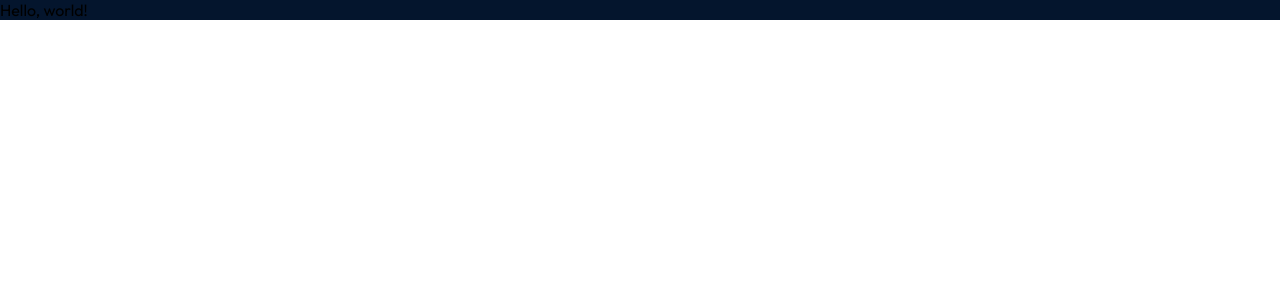
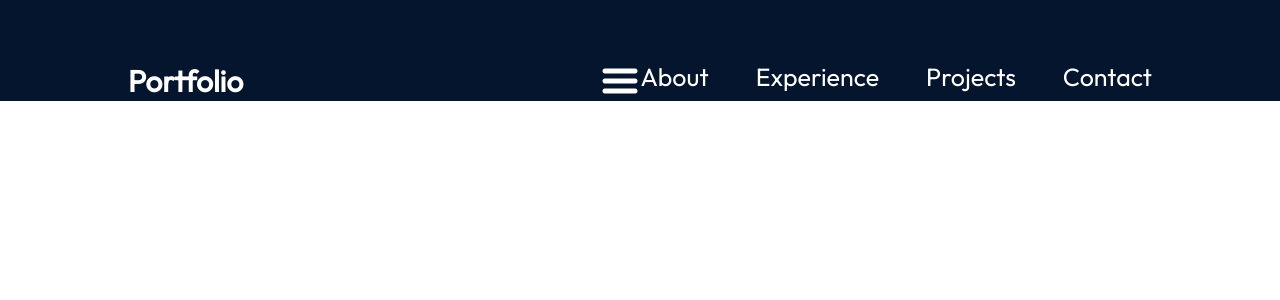
Before and after one commit to GoninDS/portfolio-website, a React (Vite) app: page / in a window 1280 px wide. Shown: the top 300 px of the page. Built offline with nearby package versions, Linux system fonts and the light colour scheme.

Commit message:
Initial navbar implementation

```diff
--- a/src/App.jsx
+++ b/src/App.jsx
@@ -1,7 +1,10 @@
 import styles from './App.module.css'
+import { Navbar } from "./components/Navbar/Navbar"
 
 function App() {
-  return <div className={styles.App}>Hello, world!</div>
+  return <div className={styles.App}>
+    <Navbar />
+  </div>
 }
 
 export default App
--- /dev/null
+++ b/src/components/Navbar/Navbar.jsx
@@ -0,0 +1,31 @@
+import React, {useState} from "react"
+
+import styles from "./Navbar.module.css";
+import { getImageUrl } from "../../utils";
+
+
+export const Navbar = () => {
+    // Semantic html tag => div => nav
+    return <nav className={styles.navbar}>
+        <a className={styles.title} href="/">
+            Portfolio
+        </a>
+        <div className={styles.menu}>
+            <img className={styles.menuBtn} src={getImageUrl("nav/menuIcon.png")}/>
+            <ul className={styles.menuItems}>
+                <li>
+                    <a href="#about">About</a>
+                </li>
+                <li>
+                    <a href="#experience">Experience</a>
+                </li>
+                <li>
+                    <a href="#projects">Projects</a>
+                </li>
+                <li>
+                    <a href="#contact">Contact</a>
+                </li>
+            </ul>
+        </div>
+    </nav>;
+}
--- /dev/null
+++ b/src/components/Navbar/Navbar.module.css
@@ -0,0 +1,34 @@
+@import "../../vars.css";
+
+.navbar {
+    position: relative;
+    display: flex;
+    align-items: center;
+    justify-content: space-between;
+    padding-top: 61px;
+    z-index: 2;
+    margin: 0 10%;
+}
+
+.title {
+    font-size: 30px;
+    font-weight: 600;
+    text-decoration: none;
+    color: var(--color-text);
+}
+
+.menu {
+    display: flex;
+}
+
+.menuItems {
+    display: flex;
+    gap: 47px;
+    list-style: none;
+}
+
+.menuItems a {
+    font-size: 25px;
+    color: var(--color-text);
+    text-decoration: none;
+}
--- a/src/utils.js
+++ b/src/utils.js
@@ -1,5 +1,3 @@
-// Help us dynamically import images
 export const getImageUrl = (path) => {
-    // Construct absolute path of image
-    return new URL(`assets/${path}`, import.meta.url).href;
+    return new URL(`/assets/${path}`, import.meta.url).href;
 };
```
